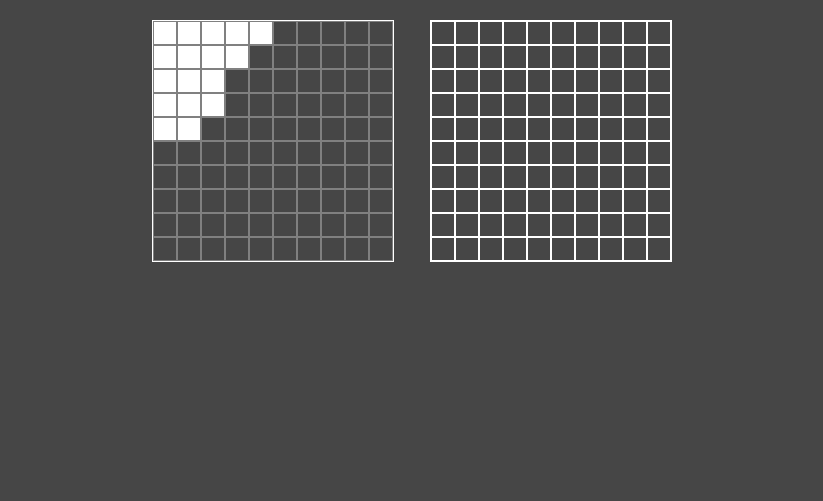
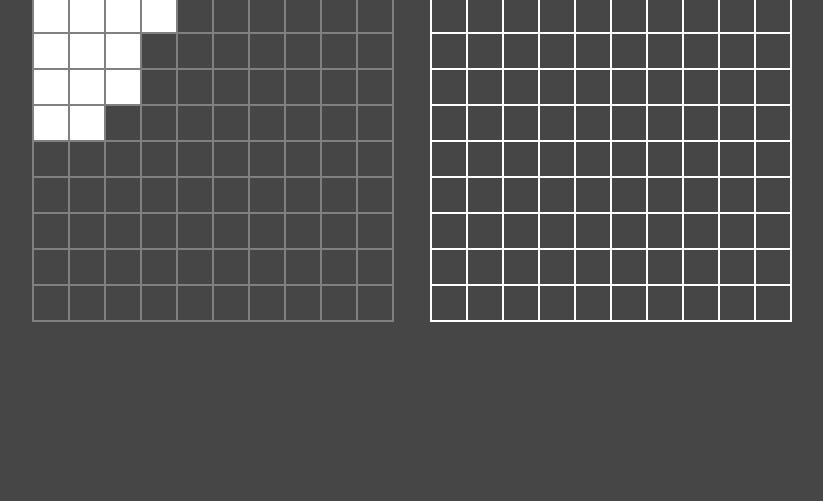
Before and after one commit to ap-ple/battleship, a website built with webpack: page src/template.html in a window 1280 px wide. Shown: the part 299-800 px from the top of the page, without its empty margins (228-1051 px from the left). Built offline with nearby package versions, Linux system fonts and the light colour scheme.

Commit message:
Increase space size and use grey border for player board

```diff
--- a/src/styles.css
+++ b/src/styles.css
@@ -40,7 +40,11 @@ button {
 
 .board {
    display: flex;
-   border: 0.5px solid var(--theme-text);
+   border: 0.5px solid gray;
+}
+
+.board:has(button) {
+   border-color: var(--theme-text);
 }
 
 .board > div {
@@ -53,7 +57,7 @@ button {
    align-items: center;
    justify-content: center;
    border: 0.5px solid gray;
-   width: 24px;
+   width: 36px;
    aspect-ratio: 1;
 }
 
```
